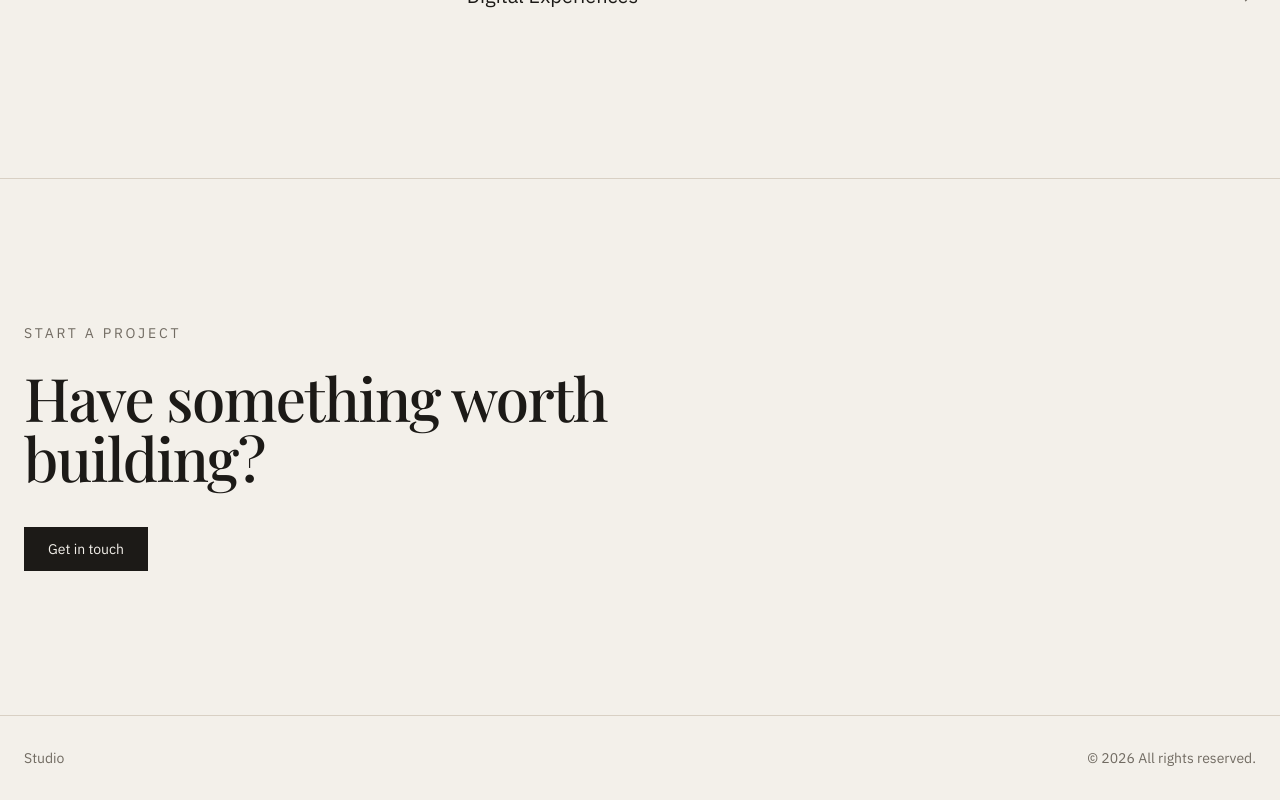
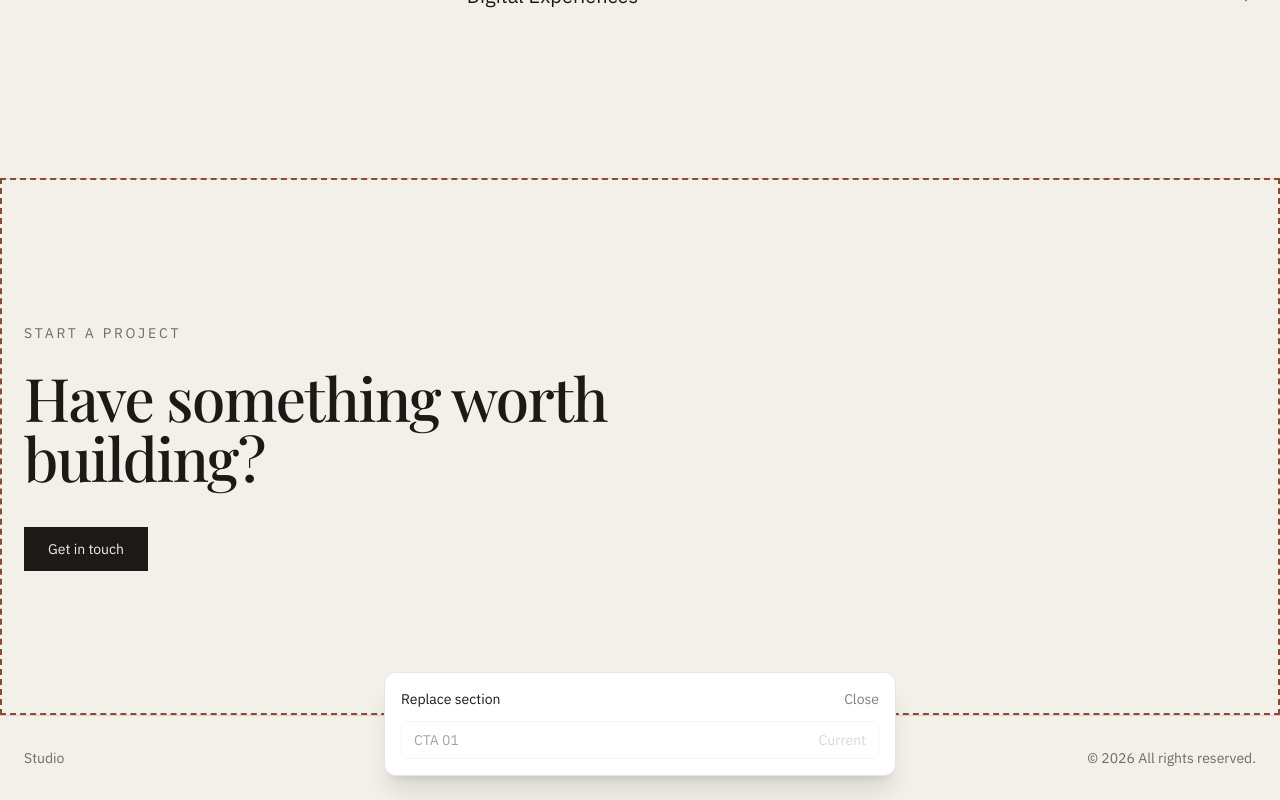
Before and after one commit to chmndu/laypick, a Next.js app: page / in a window 1280 px wide. Both pictures are taken after a click on the button "Get in touch". Shown: the part 1037-1837 px from the top of the page. Built offline with nearby package versions, Linux system fonts and the light colour scheme.

Commit message:
feat: add section replacement

```diff
--- a/src/app/page.tsx
+++ b/src/app/page.tsx
@@ -1,12 +1,22 @@
+"use client"
+
+import { useState } from "react"
 import { WebsitePreview } from "@/components/preview/WebsitePreview"
 import { createProjectFromPreset } from "@/lib/composition"
 
-const project = createProjectFromPreset(
+const initialProject = createProjectFromPreset(
   "Laypick Demo",
   "agency",
   "editorial",
 )
 
 export default function Home() {
-  return <WebsitePreview project={project} />
+  const [project, setProject] = useState(initialProject)
+
+  return (
+    <WebsitePreview
+      project={project}
+      onProjectChange={setProject}
+    />
+  )
 }
--- a/src/components/preview/WebsitePreview.tsx
+++ b/src/components/preview/WebsitePreview.tsx
@@ -1,25 +1,136 @@
+import { useState } from "react"
+import { sectionDefinitions } from "@/data/sections"
+import { getCompatibleSections, replaceSection } from "@/lib/composition"
+import { sectionComponents } from "@/lib/renderer/component-registry"
+import { getDesignTokenStyles } from "@/lib/renderer/design-tokens"
 import { RenderSection } from "@/lib/renderer/render-section"
-import { getDesignTokenStyles } from "@/lib/renderer/design-tokens"
 import type { Project } from "@/types/project"
 
 type WebsitePreviewProps = {
     project: Project
+    onProjectChange?: (project: Project) => void
 }
 
 export function WebsitePreview({
     project,
+    onProjectChange,
 }: WebsitePreviewProps) {
+    const [selectedSectionId, setSelectedSectionId] = useState<string | null>(
+        null,
+    )
+
+    const selectedSection = project.sections.find(
+        (section) => section.id === selectedSectionId,
+    )
+
+    const selectedDefinition = selectedSection
+        ? getCompatibleSections(
+            project,
+            getSectionType(selectedSection.definitionId),
+        )
+        : []
+
     return (
         <div
-            className="lp-preview min-h-full"
+            className="lp-preview min-h-screen"
             style={getDesignTokenStyles(project.tokens)}
         >
-            {project.sections.map((section) => (
-                <RenderSection
-                    key={section.id}
-                    section={section}
-                />
-            ))}
+            {project.sections.map((section) => {
+                const isSelected = section.id === selectedSectionId
+
+                return (
+                    <div
+                        key={section.id}
+                        className="relative"
+                        onClick={() => setSelectedSectionId(section.id)}
+                    >
+                        {isSelected && (
+                            <div className="pointer-events-none absolute inset-0 z-10 border-2 border-dashed border-[var(--lp-accent)]" />
+                        )}
+
+                        <RenderSection section={section} />
+                    </div>
+                )
+            })}
+
+            {selectedSection && selectedDefinition.length > 0 && (
+                <div className="fixed bottom-6 left-1/2 z-50 w-[min(90vw,32rem)] -translate-x-1/2 rounded-xl border border-black/10 bg-white p-4 shadow-xl">
+                    <div className="mb-3 flex items-center justify-between">
+                        <span className="text-sm font-medium">
+                            Replace section
+                        </span>
+
+                        <button
+                            type="button"
+                            className="text-sm text-black/50"
+                            onClick={() => setSelectedSectionId(null)}
+                        >
+                            Close
+                        </button>
+                    </div>
+
+                    <div className="grid gap-2">
+                        {selectedDefinition.map((definition) => {
+                            const Component =
+                                sectionComponents[
+                                definition.component as keyof typeof sectionComponents
+                                ]
+
+                            if (!Component) return null
+
+                            const isCurrent =
+                                definition.id === selectedSection.definitionId
+
+                            return (
+                                <button
+                                    key={definition.id}
+                                    type="button"
+                                    disabled={isCurrent}
+                                    className="flex items-center justify-between rounded-lg border border-black/10 px-3 py-2 text-left text-sm disabled:opacity-40"
+                                    onClick={(event) => {
+                                        event.stopPropagation()
+
+                                        if (!onProjectChange) return
+
+                                        const replacement = {
+                                            ...selectedSection,
+                                            definitionId: definition.id,
+                                        }
+
+                                        onProjectChange({
+                                            ...project,
+                                            sections: replaceSection(
+                                                project.sections,
+                                                selectedSection.id,
+                                                replacement,
+                                            ),
+                                        })
+                                    }}
+                                >
+                                    <span>{definition.name}</span>
+                                    <span className="text-black/40">
+                                        {isCurrent ? "Current" : "Use"}
+                                    </span>
+                                </button>
+                            )
+                        })}
+                    </div>
+                </div>
+            )}
         </div>
     )
 }
+
+function getSectionType(definitionId: string) {
+    const definition = sectionDefinitions.find(
+        (item) => item.id === definitionId,
+    )
+
+    if (!definition) {
+        throw new Error(
+            `No section definition found for: ${definitionId}`,
+        )
+    }
+
+    return definition.type
+}
--- /dev/null
+++ b/src/lib/composition/compatibility.ts
@@ -0,0 +1,16 @@
+import { sectionDefinitions } from "@/data/sections"
+import type { Project } from "@/types/project"
+import type { SectionType } from "@/types/section"
+
+export function getCompatibleSections(
+  project: Project,
+  sectionType: SectionType,
+) {
+  return sectionDefinitions.filter((definition) => {
+    return (
+      definition.type === sectionType &&
+      definition.compatibleProjectTypes.includes(project.type) &&
+      definition.compatibleDirections.includes(project.directionId)
+    )
+  })
+}
--- a/src/lib/composition/index.ts
+++ b/src/lib/composition/index.ts
@@ -14,3 +14,5 @@ export {
 } from "./update"
 
 export { createProjectFromPreset } from "./create-project"
+
+export { getCompatibleSections } from "./compatibility"
```
